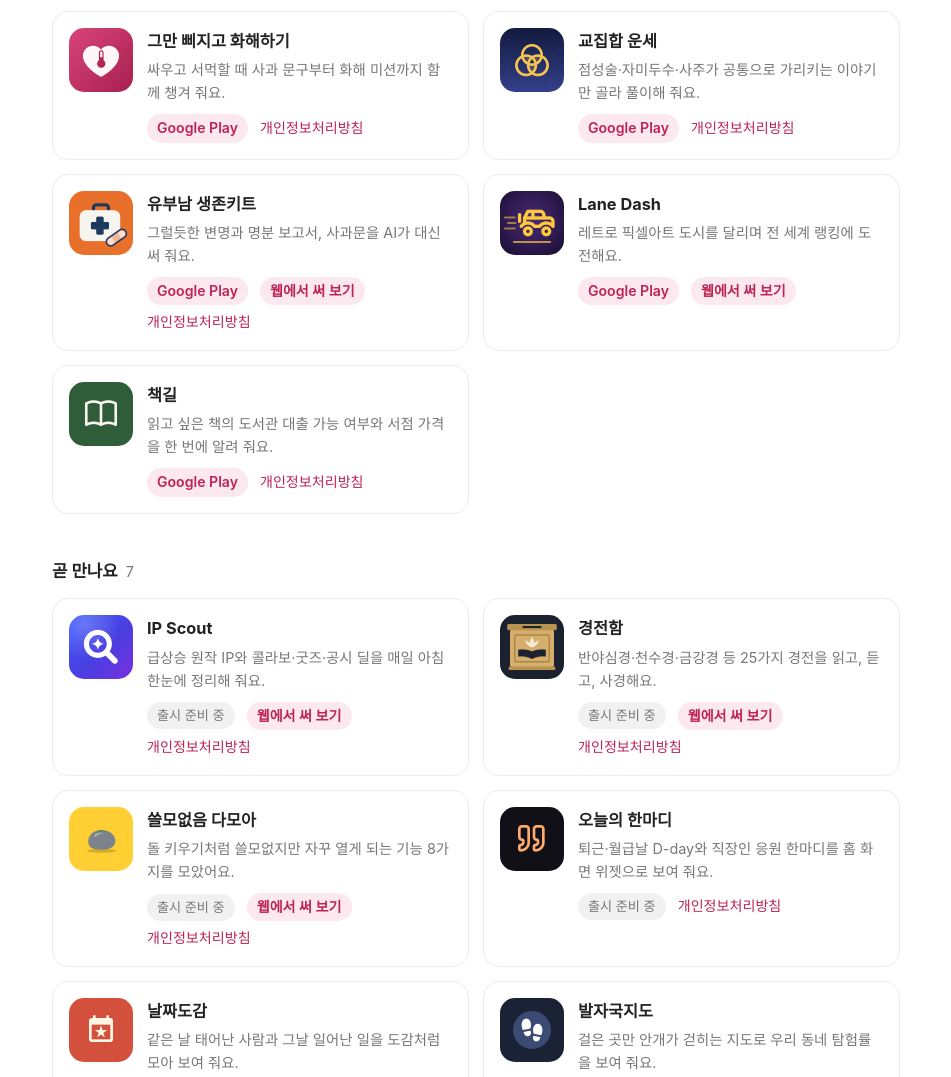
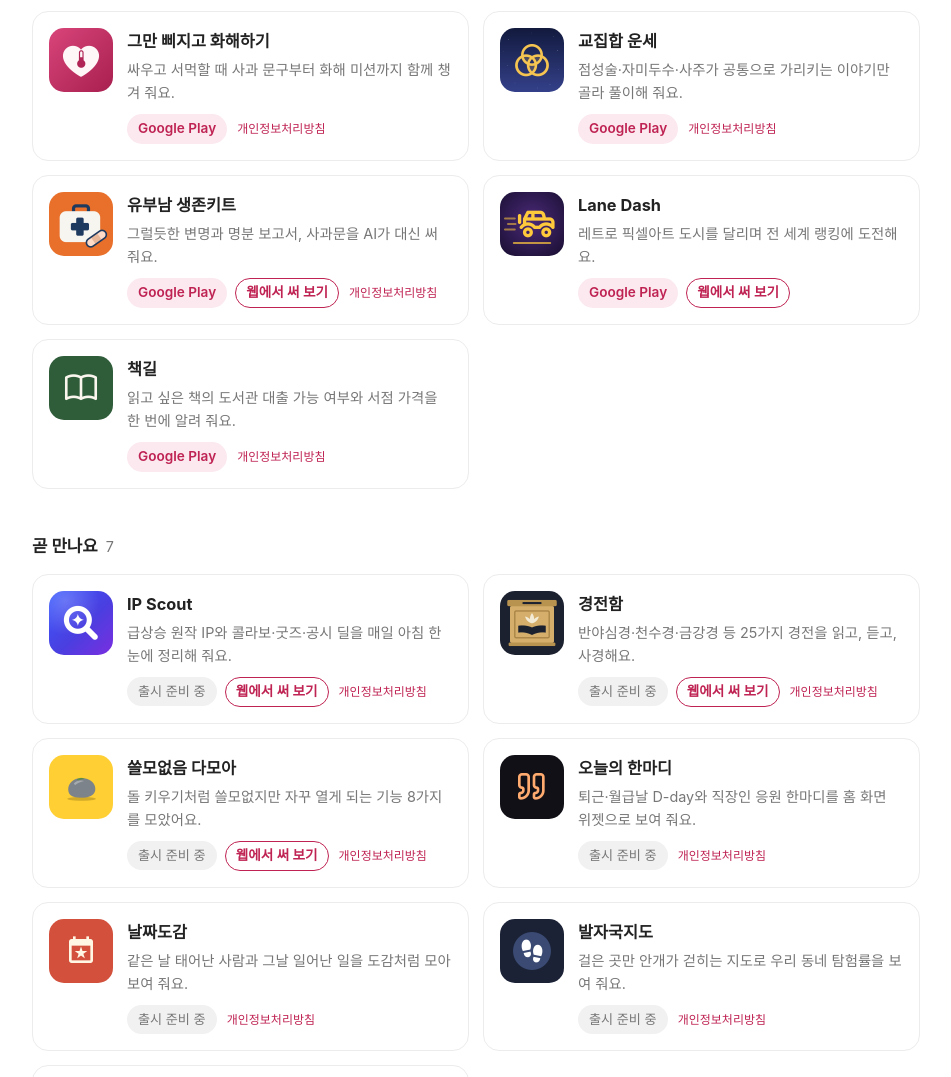
Before and after one commit to kwanghyeon-cpu/kwanghyeon-cpu.github.io, a plain HTML site: page index.html in a window 1280 px wide. Shown: the part 195-1272 px from the top of the page, without its empty margins (164-1115 px from the left). Drawn offline with Linux system fonts and the light colour scheme; a web font is replaced by a local one.

Commit message:
앱 소개 페이지: 웹 버튼 테두리 스타일, 링크 한 줄 배치, 휴대폰 레이아웃 조정
Co-Authored-By: Claude Opus 5.5 <noreply@anthropic.com>

```diff
--- a/index.html
+++ b/index.html
@@ -19,23 +19,37 @@
     }
   }
   * { box-sizing: border-box; }
-  body { font-family: "Pretendard Variable", Pretendard, -apple-system, BlinkMacSystemFont, "Malgun Gothic", "맑은 고딕", sans-serif; max-width: 880px; margin: 0 auto; padding: 48px 16px 80px; line-height: 1.6; color: var(--text); background: var(--bg); }
+  body { font-family: "Pretendard Variable", Pretendard, -apple-system, BlinkMacSystemFont, "Malgun Gothic", "맑은 고딕", sans-serif; max-width: 920px; margin: 0 auto; padding: 48px 16px 80px; line-height: 1.6; color: var(--text); background: var(--bg); }
   header h1 { font-size: 1.7rem; margin: 0 0 4px; }
   header p { color: var(--muted); margin: 0; }
   h2.section { font-size: 1.05rem; margin: 44px 0 14px; display: flex; align-items: center; gap: 8px; }
   h2.section .count { color: var(--muted); font-weight: normal; font-size: 0.9rem; }
-  .grid { display: grid; grid-template-columns: repeat(auto-fill, minmax(380px, 1fr)); gap: 14px; }
-  @media (max-width: 440px) { .grid { grid-template-columns: 1fr; } }
+  .grid { display: grid; grid-template-columns: repeat(auto-fill, minmax(410px, 1fr)); gap: 14px; }
   .card { display: flex; gap: 14px; align-items: flex-start; border: 1px solid var(--line); background: var(--card); border-radius: 16px; padding: 16px; }
   .card img { width: 64px; height: 64px; border-radius: 15px; flex-shrink: 0; }
   .card h3 { font-size: 1.02rem; margin: 0 0 4px; }
   .card p { margin: 0; color: var(--muted); font-size: 0.9rem; }
-  .links { margin-top: 10px; font-size: 0.88rem; display: flex; flex-wrap: wrap; gap: 6px 12px; align-items: center; }
+  .links { margin-top: 10px; font-size: 0.85rem; display: flex; flex-wrap: nowrap; gap: 8px; align-items: center; white-space: nowrap; }
   .links a { color: var(--accent); text-decoration: none; }
   .links a:hover { text-decoration: underline; }
-  .links a.play { background: var(--chip-bg); padding: 3px 10px; border-radius: 999px; font-weight: 600; }
+  .links a.play, .links a.web { padding: 3px 10px; border-radius: 999px; font-weight: 600; border: 1px solid transparent; }
+  .links a.play { background: var(--chip-bg); }
+  .links a.web { border-color: var(--accent); }
+  .links a.privacy { font-size: 0.75rem; margin-left: 2px; }
+  .links .soon { border: 1px solid transparent; }
   .soon { background: var(--soon-bg); color: var(--soon); padding: 3px 10px; border-radius: 999px; font-size: 0.82rem; }
   footer { margin-top: 56px; text-align: right; color: var(--muted); font-size: 0.85rem; }
+  @media (max-width: 359px) { .links { flex-wrap: wrap; } }
+  @media (max-width: 480px) {
+    .grid { grid-template-columns: 1fr; }
+    .card { display: grid; grid-template-columns: 52px 1fr; column-gap: 12px; padding: 14px; }
+    .card > div { display: contents; }
+    .card img { width: 52px; height: 52px; border-radius: 12px; grid-row: 1 / 3; }
+    .card h3, .card p { grid-column: 2; }
+    .links { grid-column: 1 / -1; font-size: 0.8rem; gap: 6px; }
+    .links a.play, .links a.web, .soon { padding: 3px 9px; }
+    .links a.privacy { font-size: 0.72rem; }
+  }
 </style>
 </head>
 <body>
@@ -53,7 +67,7 @@
       <p>싸우고 서먹할 때 사과 문구부터 화해 미션까지 함께 챙겨 줘요.</p>
       <div class="links">
         <a class="play" href="https://play.google.com/store/apps/details?id=com.khcompany.miyong">Google Play</a>
-        <a href="https://kwanghyeon-cpu.github.io/miyongapp-privacy/">개인정보처리방침</a>
+        <a class="privacy" href="https://kwanghyeon-cpu.github.io/miyongapp-privacy/">개인정보처리방침</a>
       </div>
     </div>
   </div>
@@ -65,7 +79,7 @@
       <p>점성술·자미두수·사주가 공통으로 가리키는 이야기만 골라 풀이해 줘요.</p>
       <div class="links">
         <a class="play" href="https://play.google.com/store/apps/details?id=com.khcompany.trifortune">Google Play</a>
-        <a href="https://trifortune.web.app/privacy.html">개인정보처리방침</a>
+        <a class="privacy" href="https://trifortune.web.app/privacy.html">개인정보처리방침</a>
       </div>
     </div>
   </div>
@@ -77,8 +91,8 @@
       <p>그럴듯한 변명과 명분 보고서, 사과문을 AI가 대신 써 줘요.</p>
       <div class="links">
         <a class="play" href="https://play.google.com/store/apps/details?id=com.khcompany.survivalkit">Google Play</a>
-        <a class="play" href="https://survivalkit-f00fa.web.app/">웹에서 써 보기</a>
-        <a href="https://survivalkit-f00fa.web.app/privacy.html">개인정보처리방침</a>
+        <a class="web" href="https://survivalkit-f00fa.web.app/">웹에서 써 보기</a>
+        <a class="privacy" href="https://survivalkit-f00fa.web.app/privacy.html">개인정보처리방침</a>
       </div>
     </div>
   </div>
@@ -90,7 +104,7 @@
       <p>레트로 픽셀아트 도시를 달리며 전 세계 랭킹에 도전해요.</p>
       <div class="links">
         <a class="play" href="https://play.google.com/store/apps/details?id=com.khcompany.lanedash">Google Play</a>
-        <a class="play" href="https://kwanghyeon-cpu.github.io/LaneDash/web/">웹에서 써 보기</a>
+        <a class="web" href="https://kwanghyeon-cpu.github.io/LaneDash/web/">웹에서 써 보기</a>
       </div>
     </div>
   </div>
@@ -102,7 +116,7 @@
       <p>읽고 싶은 책의 도서관 대출 가능 여부와 서점 가격을 한 번에 알려 줘요.</p>
       <div class="links">
         <a class="play" href="https://play.google.com/store/apps/details?id=com.khcompany.bookfinder">Google Play</a>
-        <a href="https://kwanghyeon-cpu.github.io/chaekgil-privacy/">개인정보처리방침</a>
+        <a class="privacy" href="https://kwanghyeon-cpu.github.io/chaekgil-privacy/">개인정보처리방침</a>
       </div>
     </div>
   </div>
@@ -117,8 +131,8 @@
       <p>급상승 원작 IP와 콜라보·굿즈·공시 딜을 매일 아침 한눈에 정리해 줘요.</p>
       <div class="links">
         <span class="soon">출시 준비 중</span>
-        <a class="play" href="https://adaptable-clv3.onrender.com/">웹에서 써 보기</a>
-        <a href="https://adaptable-clv3.onrender.com/privacy">개인정보처리방침</a>
+        <a class="web" href="https://adaptable-clv3.onrender.com/">웹에서 써 보기</a>
+        <a class="privacy" href="https://adaptable-clv3.onrender.com/privacy">개인정보처리방침</a>
       </div>
     </div>
   </div>
@@ -130,8 +144,8 @@
       <p>반야심경·천수경·금강경 등 25가지 경전을 읽고, 듣고, 사경해요.</p>
       <div class="links">
         <span class="soon">출시 준비 중</span>
-        <a class="play" href="https://kwanghyeon-cpu.github.io/gyeongjeonham/">웹에서 써 보기</a>
-        <a href="https://kwanghyeon-cpu.github.io/gyeongjeonham/privacy.html">개인정보처리방침</a>
+        <a class="web" href="https://kwanghyeon-cpu.github.io/gyeongjeonham/">웹에서 써 보기</a>
+        <a class="privacy" href="https://kwanghyeon-cpu.github.io/gyeongjeonham/privacy.html">개인정보처리방침</a>
       </div>
     </div>
   </div>
@@ -143,8 +157,8 @@
       <p>돌 키우기처럼 쓸모없지만 자꾸 열게 되는 기능 8가지를 모았어요.</p>
       <div class="links">
         <span class="soon">출시 준비 중</span>
-        <a class="play" href="https://kwanghyeon-cpu.github.io/uselessdamoa/">웹에서 써 보기</a>
-        <a href="https://kwanghyeon-cpu.github.io/uselessdamoa-privacy/">개인정보처리방침</a>
+        <a class="web" href="https://kwanghyeon-cpu.github.io/uselessdamoa/">웹에서 써 보기</a>
+        <a class="privacy" href="https://kwanghyeon-cpu.github.io/uselessdamoa-privacy/">개인정보처리방침</a>
       </div>
     </div>
   </div>
@@ -156,7 +170,7 @@
       <p>퇴근·월급날 D-day와 직장인 응원 한마디를 홈 화면 위젯으로 보여 줘요.</p>
       <div class="links">
         <span class="soon">출시 준비 중</span>
-        <a href="https://kwanghyeon-cpu.github.io/hanmadi-privacy/">개인정보처리방침</a>
+        <a class="privacy" href="https://kwanghyeon-cpu.github.io/hanmadi-privacy/">개인정보처리방침</a>
       </div>
     </div>
   </div>
@@ -168,7 +182,7 @@
       <p>같은 날 태어난 사람과 그날 일어난 일을 도감처럼 모아 보여 줘요.</p>
       <div class="links">
         <span class="soon">출시 준비 중</span>
-        <a href="https://kwanghyeon-cpu.github.io/birthdaytwin-privacy/">개인정보처리방침</a>
+        <a class="privacy" href="https://kwanghyeon-cpu.github.io/birthdaytwin-privacy/">개인정보처리방침</a>
       </div>
     </div>
   </div>
@@ -180,7 +194,7 @@
       <p>걸은 곳만 안개가 걷히는 지도로 우리 동네 탐험률을 보여 줘요.</p>
       <div class="links">
         <span class="soon">출시 준비 중</span>
-        <a href="https://kwanghyeon-cpu.github.io/footprintmap-privacy/">개인정보처리방침</a>
+        <a class="privacy" href="https://kwanghyeon-cpu.github.io/footprintmap-privacy/">개인정보처리방침</a>
       </div>
     </div>
   </div>
@@ -192,7 +206,7 @@
       <p>한 칸에 한 주씩, 질문에 답하며 내 인생을 한 장에 모아 봐요.</p>
       <div class="links">
         <span class="soon">출시 준비 중</span>
-        <a href="https://kwanghyeon-cpu.github.io/onepagelife-privacy/">개인정보처리방침</a>
+        <a class="privacy" href="https://kwanghyeon-cpu.github.io/onepagelife-privacy/">개인정보처리방침</a>
       </div>
     </div>
   </div>
```
